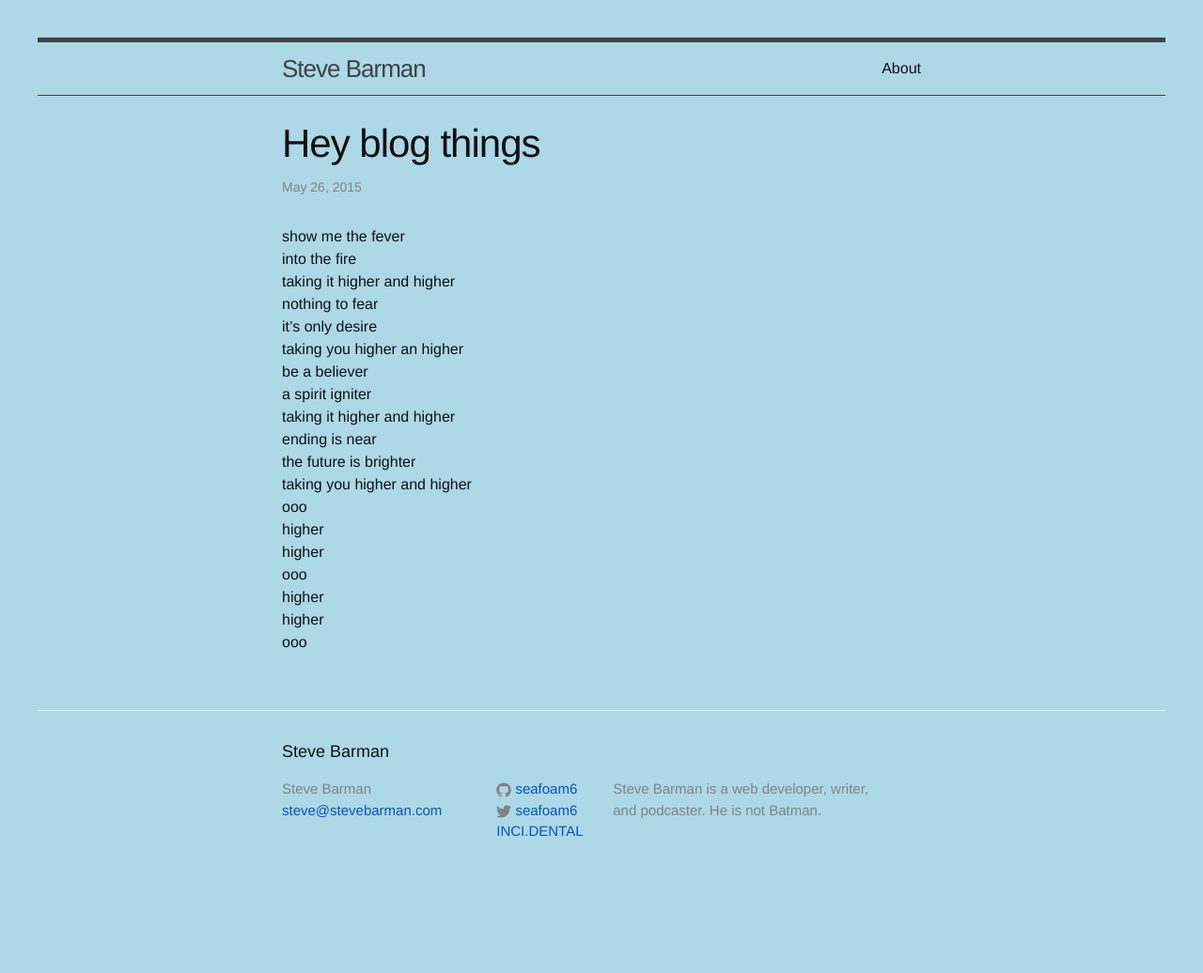
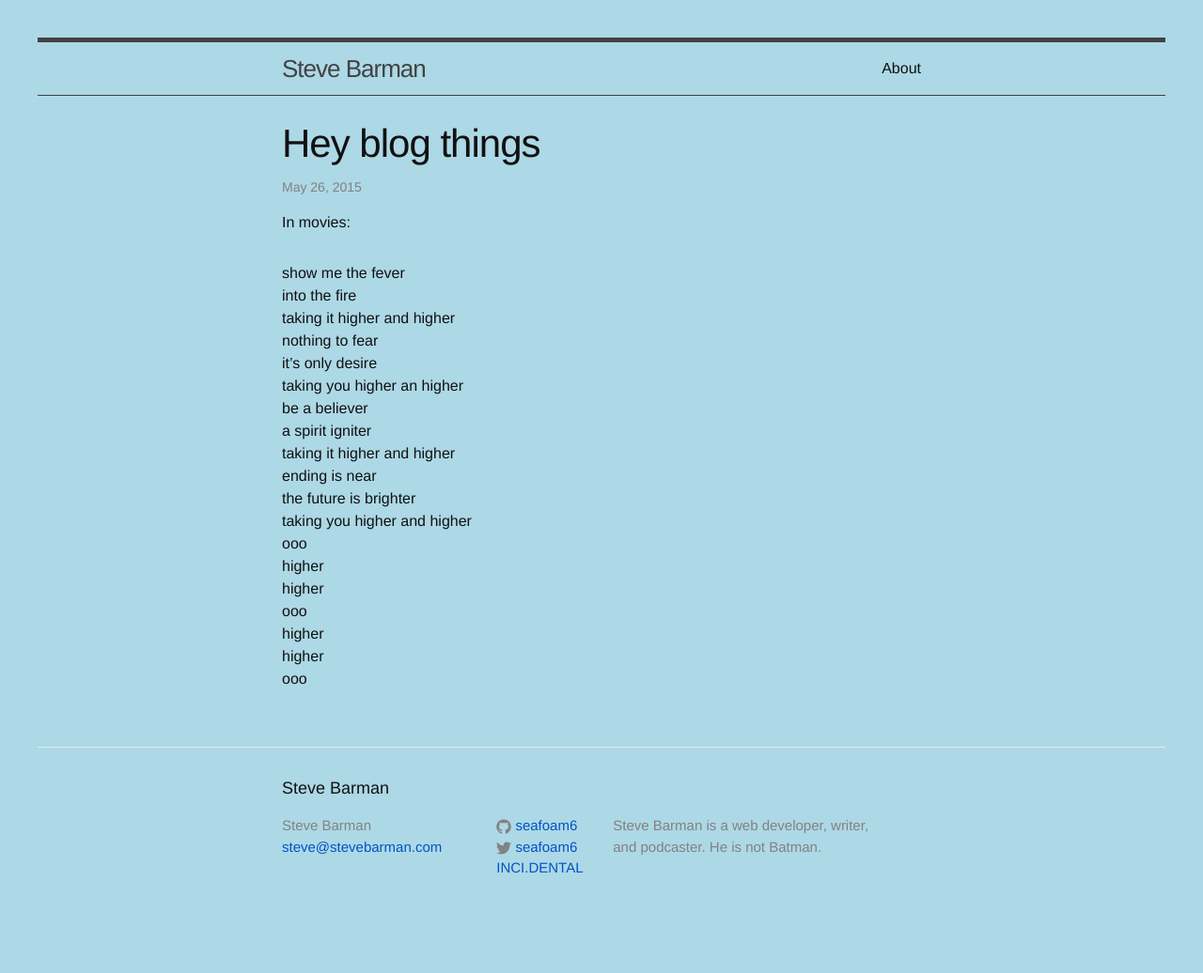
Before and after one commit to seafoam6/seafoam6.github.io, a Jekyll site: the page built from _posts/2015-05-26-the-fever.markdown, in a window 1280 px wide. Shown: the whole page at 94% size. Built offline with Jekyll 4.4.1, drawn with Linux system fonts in a browser that asks for light colours; before the commit the page ends 997 px from its top, so only the background shows below that.

Commit message:
templating

```diff
--- a/_layouts/post.html
+++ b/_layouts/post.html
@@ -5,7 +5,9 @@
 
   <header class="post-header">
     <h1 class="post-title">{{ page.title }}</h1>
-    <p class="post-meta">{{ page.date | date: "%b %-d, %Y" }}{% if page.author %} • {{ page.author }}{% endif %}{% if page.meta %} • {{ page.meta }}{% endif %}</p>
+    <p class="post-meta">{{ page.date | date: "%b %-d, %Y" }}{% if page.author %} • {{ page.author }}{% endif %}</p>
+
+    <p>In {{ page.categories }}:</p>
   </header>
 
   <article class="post-content">
--- a/_posts/2015-05-26-the-fever.markdown
+++ b/_posts/2015-05-26-the-fever.markdown
@@ -2,7 +2,7 @@
 layout: post
 title:  "Hey blog things"
 date:   2015-05-26 19:15:51
-categories: The Fever
+categories: movies
 ---
 
 show me the fever<br>
--- a/_posts/2015-06-01-add.markdown
+++ b/_posts/2015-06-01-add.markdown
@@ -2,7 +2,7 @@
 layout: post
 title:  "ADD"
 date:   2015-05-30 19:15:51
-categories: programming, childhood
+categories: webdev
 ---
 
 Growing up I spent most of my life in a peculiar position. I sat through school completely uninvolved because I couldn't be bothered. I understood everything, everything just went at a pace that put me to sleep. Teachers would call on me, to try to bring me back to earth. I'd answer the question, correctly, then continue to space out. I spent a year in "primary first grade" for kids who were above kindergarten, not ready for first grade. I scored in the 99th percentile in all my elementary school tests, but couldn't maintain any sort of focus.
```
